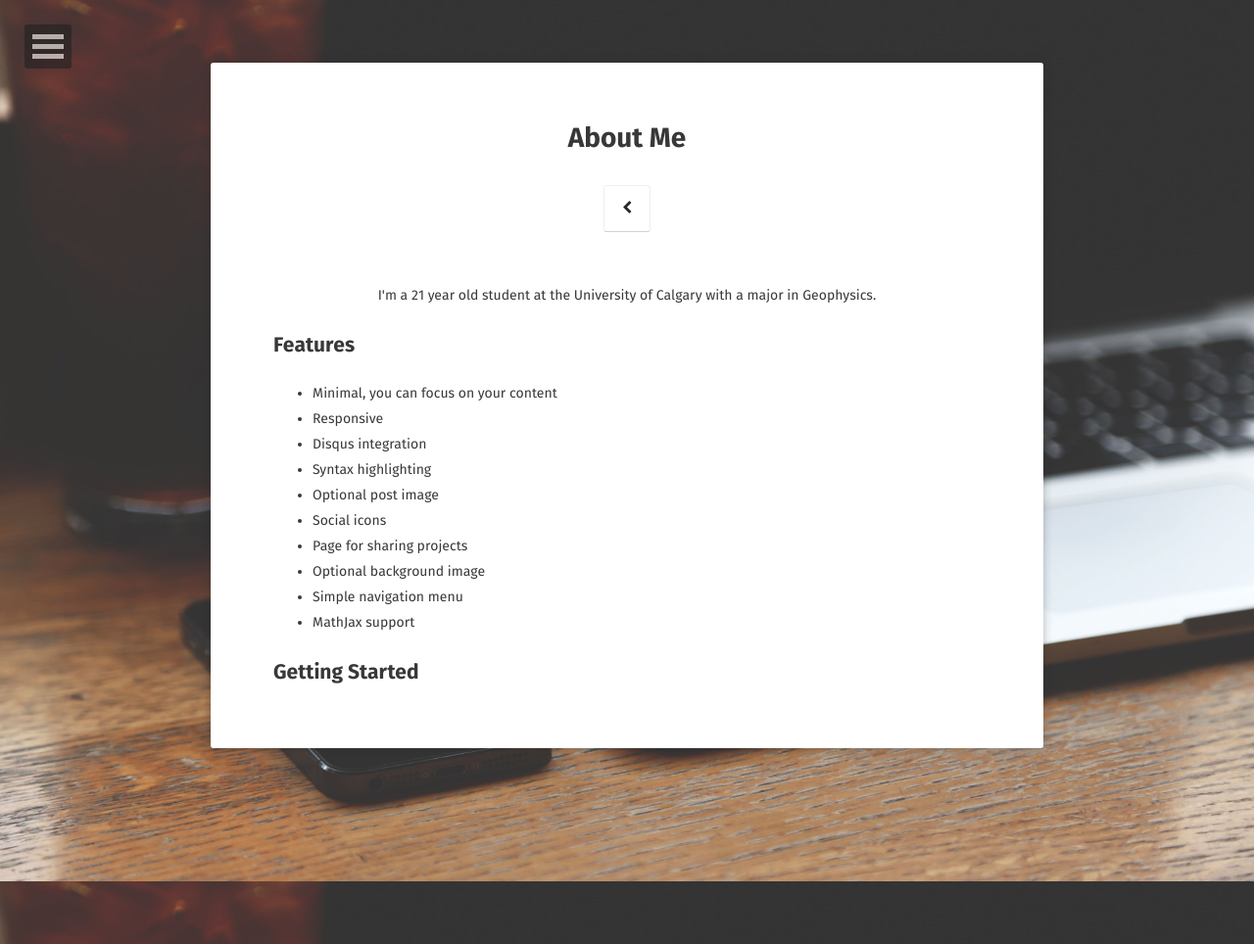
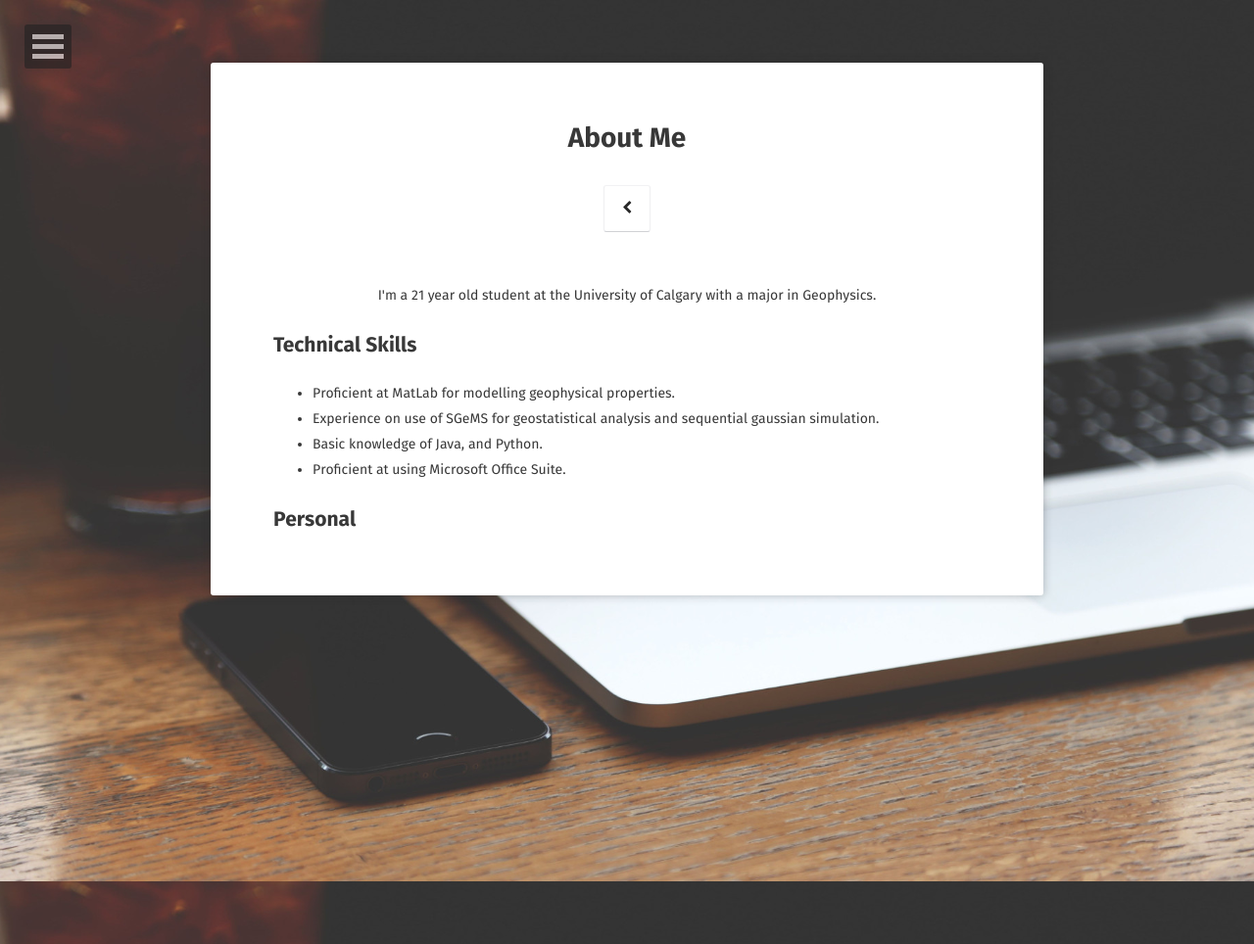
Before and after one commit to randyisthecoolest/randyisthecoolest.github.io, a Jekyll site: the page built from about/index.md, in a window 1280 px wide. Shown: the whole page at 98% size. Built offline with Jekyll 4.4.1, drawn with Linux system fonts in a browser that asks for light colours; some web fonts are replaced.

Commit message:
Update index.md

```diff
--- a/about/index.md
+++ b/about/index.md
@@ -8,17 +8,11 @@ comments: false
 
 <center>I'm a 21 year old student at the University of Calgary with a major in Geophysics.</center>
 
-## Features
-* Minimal, you can focus on your content
-* Responsive
-* Disqus integration
-* Syntax highlighting
-* Optional post image
-* Social icons
-* Page for sharing projects
-* Optional background image
-* Simple navigation menu
-* MathJax support
+## Technical Skills
+* Proficient at MatLab for modelling geophysical properties.
+* Experience on use of SGeMS for geostatistical analysis and sequential gaussian simulation.
+* Basic knowledge of Java, and Python.
+* Proficient at using Microsoft Office Suite.
 
 
-## Getting Started
+## Personal
```
